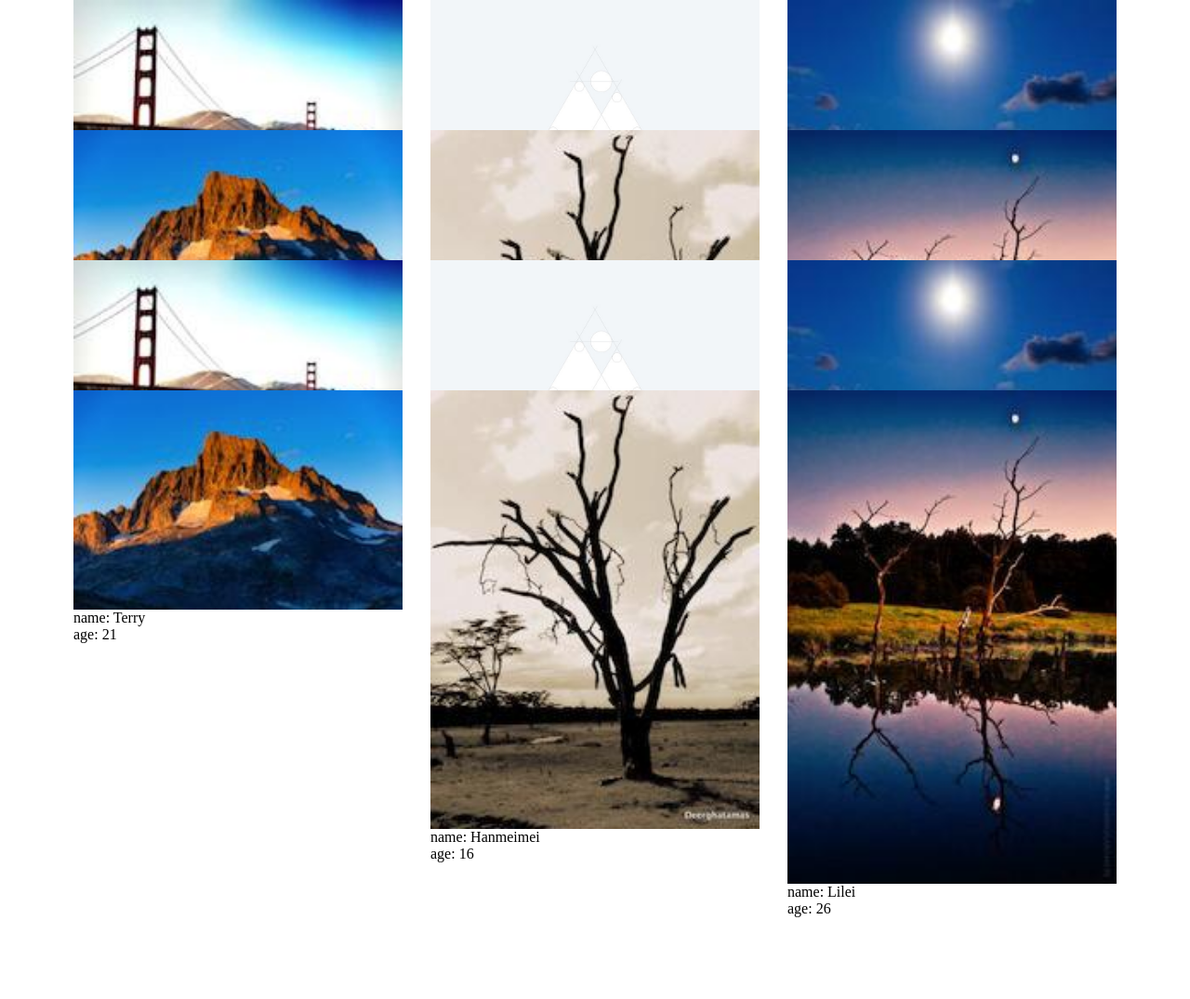
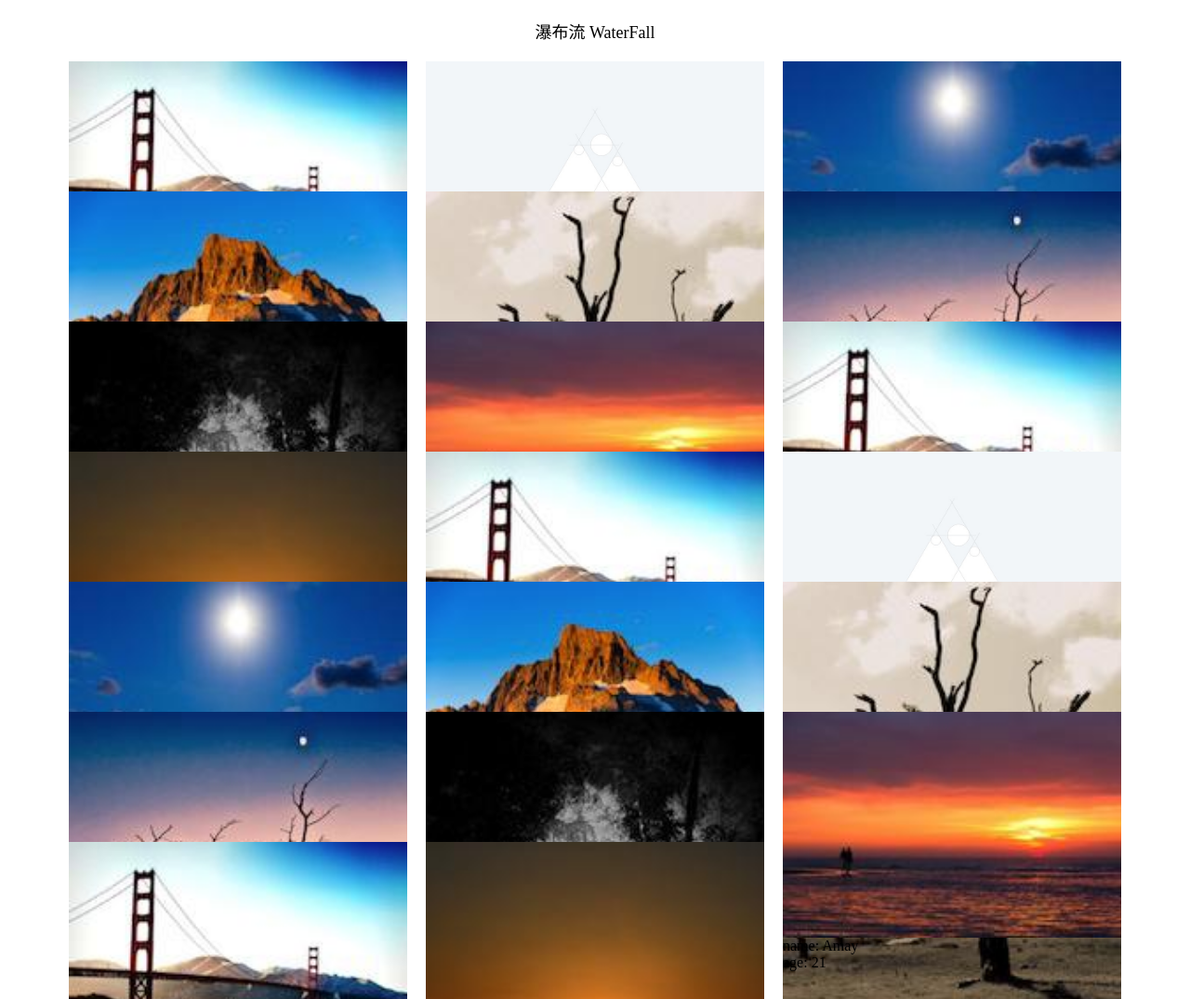
Before and after one commit to loshafee/waterfall, a website: page demos/waterfall.html in a window 1280 px wide. Shown: the top 1075 px of the page at 93% size. Before the commit the page ends 987 px from the top, so only its background shows below. Drawn offline with Linux system fonts and the light colour scheme.

Commit message:
update examples

```diff
--- a/demos/users.json
+++ b/demos/users.json
@@ -2,26 +2,42 @@
     "results": [{
         "name": "Tom",
         "age": 20,
-        "url": "/demos/imgs/1.jpg"
+        "url": "./imgs/1.jpg"
     }, {
         "name": "Jack",
         "age": 22,
-        "url": "/demos/ims/2.jpg"
+        "url": "./ims/2.jpg"
     },{
         "name": "Marry",
         "age": 16,
-        "url": "/demos/imgs/3.jpg"
+        "url": "./imgs/3.jpg"
     }, {
         "name": "Terry",
         "age": 21,
-        "url": "/demos/imgs/4.jpg"
+        "url": "./imgs/4.jpg"
     },{
         "name": "Hanmeimei",
         "age": 16,
-        "url": "/demos/imgs/5.jpg"
+        "url": "./imgs/5.jpg"
     }, {
         "name": "Lilei",
         "age": 26,
-        "url": "/demos/imgs/6.jpg"
+        "url": "./imgs/6.jpg"
+    }, {
+        "name": "Lucy",
+        "age": 22,
+        "url": "./imgs/7.jpg"
+    }, {
+        "name": "Amay",
+        "age": 21,
+        "url": "./imgs/8.jpg"
+    }, {
+        "name": "David",
+        "age": 26,
+        "url": "./imgs/1.jpg"
+    }, {
+        "name": "Michiled",
+        "age": 23,
+        "url": "./imgs/2.jpg"
     }]
 }
--- a/demos/waterfall.html
+++ b/demos/waterfall.html
@@ -10,13 +10,19 @@
             margin: 0;
             padding: 0;
         }
+        h1 {
+            margin: 20px 0;
+            font-size: 18px;
+            font-family: "Microsoft Yahei";
+            font-weight: normal;
+            text-align: center;
+        }
         #box {
             width: 90%;
-            margin: 0 auto;
+            margin: 20px auto;
         }
         #box > div {
             min-height: 120px;
-            margin: 40px;
         }
         * img {
             display: block;
@@ -173,6 +179,9 @@
     </style>
 </head>
 <body>
+    <h1>
+        瀑布流 WaterFall
+    </h1>
     <div id="box">
     </div>
     <div id="mask">
@@ -202,7 +211,7 @@
             itemClass: 'item', // 子项className
             cols: 3, // 瀑布流列数
             maxPage: 6, // 请求的最大次数
-            gutterWidth: 15, // 水平间隔
+            gutterWidth: 10, // 水平间隔
             gutterHeight: 20, // 竖直间隔
             gutterType: 'space-around', // 水平空白的类型，'space-between'，'space-around'，默认'space-between'
             defaultImage: './imgs/default.jpg', // 图片加载失败替换图片
```
Also changed, not shown: README.md, demos/imgs/7.jpg (added), demos/imgs/8.jpg (added).
